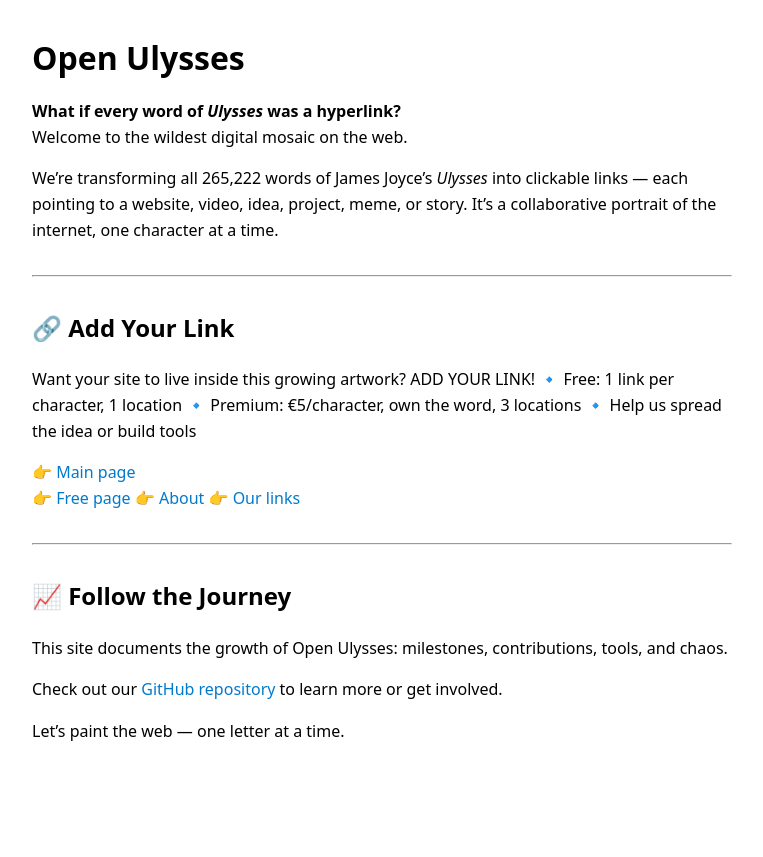
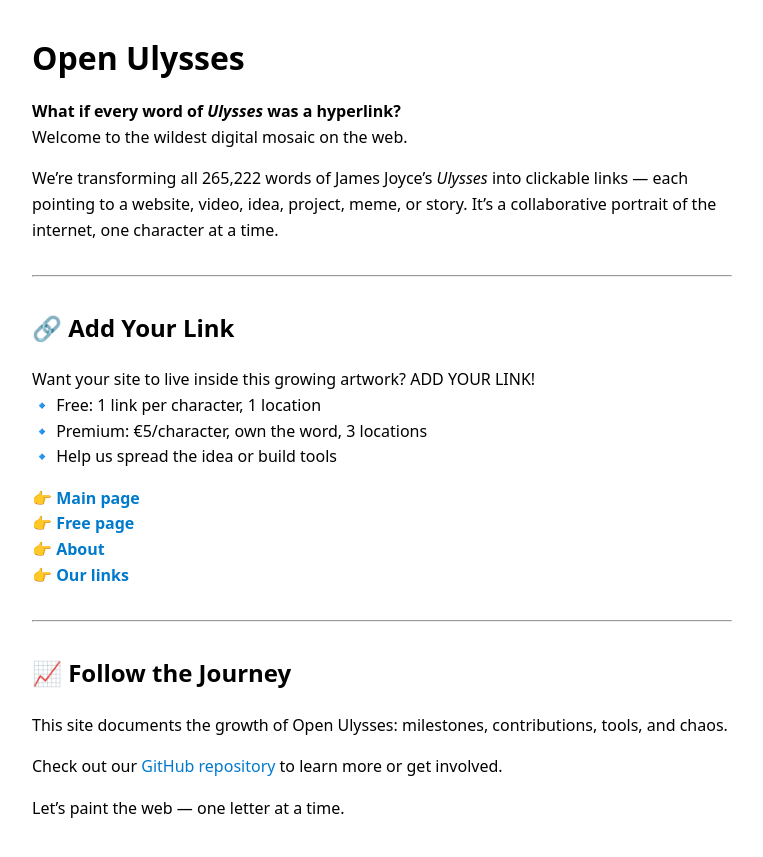
Before and after one commit to LeoBloom265/open-ulysses, a Jekyll site: the page built from index.md, in a window 1280 px wide. Shown: the top 857 px of the page, without its empty margins (258-1021 px from the left). Built offline with Jekyll 4.4.1, drawn with Linux system fonts in a browser that asks for light colours.

```diff
--- a/index.md
+++ b/index.md
@@ -15,15 +15,15 @@ We’re transforming all 265,222 words of James Joyce’s *Ulysses* into clickab
 ## 🔗 Add Your Link
 
 Want your site to live inside this growing artwork?
-ADD YOUR LINK!
-🔹 Free: 1 link per character, 1 location
-🔹 Premium: €5/character, own the word, 3 locations
-🔹 Help us spread the idea or build tools
+ADD YOUR LINK!<br>
+🔹 Free: 1 link per character, 1 location<br>
+🔹 Premium: €5/character, own the word, 3 locations<br>
+🔹 Help us spread the idea or build tools<br>
 
-[👉 Main page](https://ko-fi.com/Post/Chapter-I-1-Z8Z11J6H59)<br>
-[👉 Free page](https://ko-fi.com/post/Chapter-I-2-A-R5R01J6NRH)
-[👉 About](https://ko-fi.com/post/About-V7V31J9IQ1)
-[👉 Our links](https://linktr.ee/openulysses)
+**[👉 Main page](https://ko-fi.com/Post/Chapter-I-1-Z8Z11J6H59)<br>
+[👉 Free page](https://ko-fi.com/post/Chapter-I-2-A-R5R01J6NRH)<br>
+[👉 About](https://ko-fi.com/post/About-V7V31J9IQ1)<br>
+[👉 Our links](https://linktr.ee/openulysses)<br>**
 
 ---
 
```
